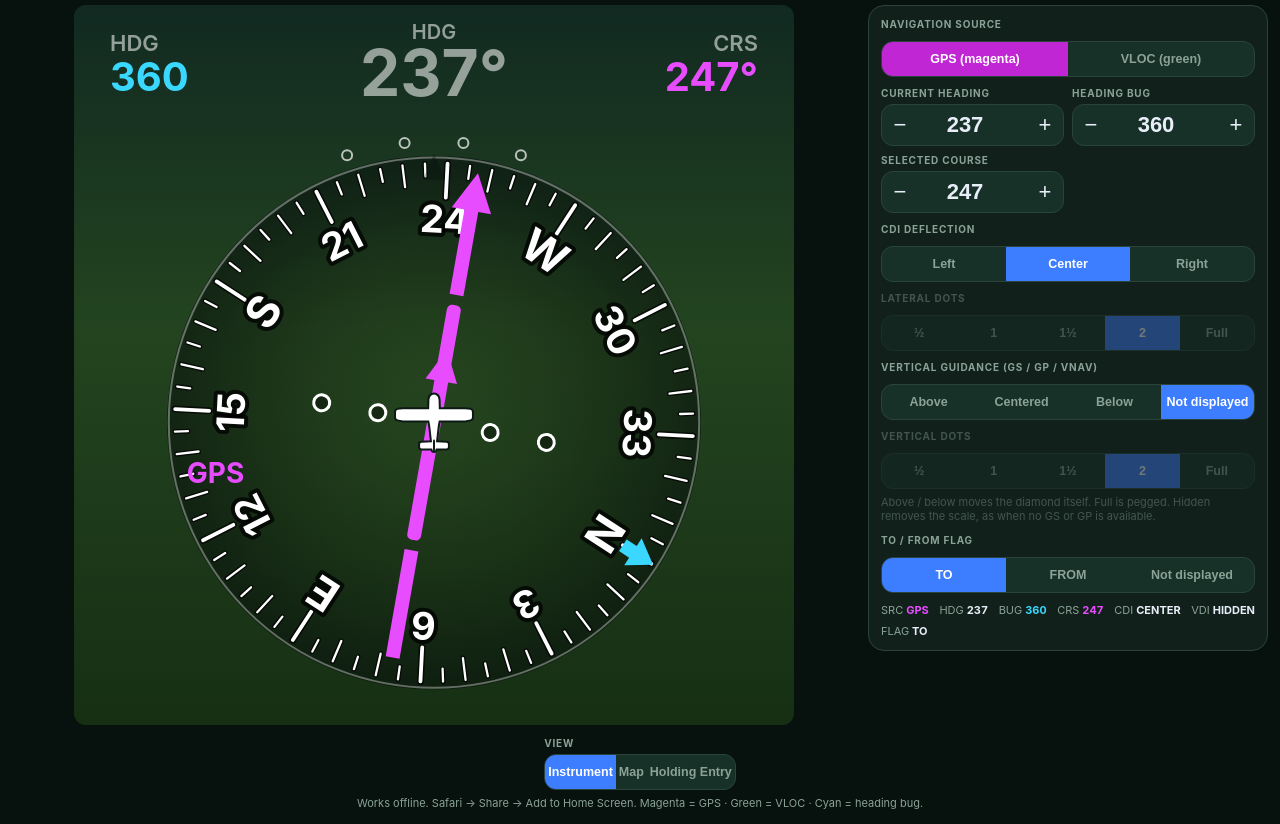
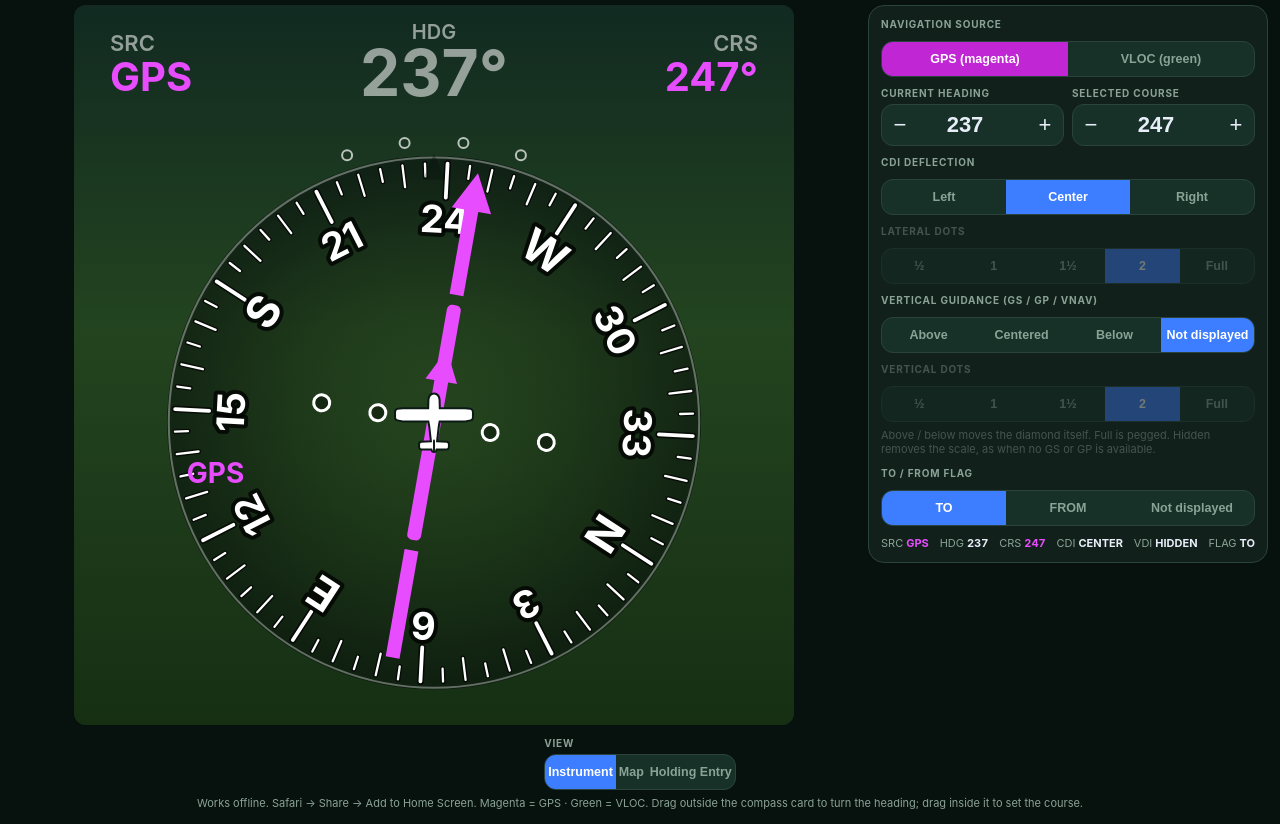
Before and after one commit to BAP-84/g3x-hsi-trainer, a plain HTML site: page index.html in a window 1280 px wide. Shown: the part 35-859 px from the top of the page. Drawn offline with Linux system fonts and the light colour scheme.

Commit message:
HSI: drag ring to turn heading, drag inside card to set course; remove heading bug; SW cache v10

```diff
--- a/index.html
+++ b/index.html
@@ -106,6 +106,8 @@
     .hold-gauge { max-width: min(100%, 720px, calc(100vh - 70px)); }
   }
   .hold-gauge .gauge-frame { background: #0c1a15; }
+  .gauge-frame canvas#hsi { pointer-events: auto; touch-action: none; cursor: grab;
+    -webkit-user-select: none; user-select: none; -webkit-touch-callout: none; }
   .gauge-frame canvas.hold-cv { pointer-events: auto; touch-action: none; cursor: grab;
     -webkit-user-select: none; user-select: none; -webkit-touch-callout: none; }
   .hold-controls { background: var(--panel); border: 1px solid var(--line); border-radius: 16px;
@@ -169,14 +171,6 @@
           </div>
         </div>
         <div>
-          <label for="bug">Heading bug</label>
-          <div class="stepper">
-            <button type="button" data-field="bug" data-d="-1">−</button>
-            <input id="bug" type="number" inputmode="numeric" min="1" max="360" step="1" value="360">
-            <button type="button" data-field="bug" data-d="1">+</button>
-          </div>
-        </div>
-        <div>
           <label for="crs">Selected course</label>
           <div class="stepper">
             <button type="button" data-field="crs" data-d="-1">−</button>
@@ -234,7 +228,6 @@
       <div class="readout">
         <span>SRC <b id="rSrc" class="mag">GPS</b></span>
         <span>HDG <b id="rHdg">237</b></span>
-        <span>BUG <b id="rBug" class="cy">360</b></span>
         <span>CRS <b id="rCrs" class="mag">247</b></span>
         <span>CDI <b id="rCdi">CENTER</b></span>
         <span>VDI <b id="rVdi">HIDDEN</b></span>
@@ -296,7 +289,7 @@
       <button type="button" data-v="hold">Holding Entry</button>
     </div>
   </div>
-  <footer>Works offline. Safari → Share → Add to Home Screen. Magenta = GPS · Green = VLOC · Cyan = heading bug.</footer>
+  <footer>Works offline. Safari → Share → Add to Home Screen. Magenta = GPS · Green = VLOC. Drag outside the compass card to turn the heading; drag inside it to set the course.</footer>
 <script>
 (function () {
   document.body.classList.add('js-on');
@@ -318,12 +311,11 @@
     sizeOne(canvas);
     sizeOne(mapCanvas);
   }
-  const MAG = '#e84cff', GRN = '#2ee66b', CYAN = '#3ad7ff', W = '#ffffff';
-  const state = { src: 'GPS', hdg: 237, bug: 0, crs: 247, dir: 'C', dots: 2, vDir: 'OFF', vDots: 2, flag: 'TO' };
+  const MAG = '#e84cff', GRN = '#2ee66b', W = '#ffffff';
+  const state = { src: 'GPS', hdg: 237, crs: 247, dir: 'C', dots: 2, vDir: 'OFF', vDots: 2, flag: 'TO' };
 
   const pad3 = n => String(((Math.round(n) % 360) + 360) % 360).padStart(3, '0');
   const pad360 = n => { n = ((Math.round(n) % 360) + 360) % 360; return n === 0 ? '360' : pad3(n); };
-  const padBug = pad360;
   function wrap(n) { n = Number(n); if (!isFinite(n)) n = 0; return ((Math.round(n) % 360) + 360) % 360; }
   function navColor() { return state.src === 'GPS' ? MAG : GRN; }
   function offset(dir, dots, pos, neg) {
@@ -338,12 +330,10 @@
 
   function sync() {
     document.getElementById('hdg').value = pad360(state.hdg);
-    document.getElementById('bug').value = padBug(state.bug);
     document.getElementById('crs').value = pad360(state.crs);
     document.getElementById('rSrc').textContent = state.src;
     document.getElementById('rSrc').className = state.src === 'GPS' ? 'mag' : 'grn';
     document.getElementById('rHdg').textContent = pad360(state.hdg);
-    document.getElementById('rBug').textContent = padBug(state.bug);
     document.getElementById('rCrs').textContent = pad360(state.crs);
     document.getElementById('rCrs').className = state.src === 'GPS' ? 'mag' : 'grn';
     const c = cdiOff();
@@ -449,21 +439,6 @@
       ctx.fillStyle = '#ffffff'; ctx.fillText(txt, 0, 0);
       ctx.restore();
     }
-
-    // heading bug (cyan) on rose
-    ctx.save();
-    ctx.rotate(state.bug * Math.PI / 180);
-    ctx.fillStyle = CYAN;
-    ctx.beginPath();
-    ctx.moveTo(0, -R - 2);
-    ctx.lineTo(16, -R + 22);
-    ctx.lineTo(7, -R + 22);
-    ctx.lineTo(7, -R + 34);
-    ctx.lineTo(-7, -R + 34);
-    ctx.lineTo(-7, -R + 22);
-    ctx.lineTo(-16, -R + 22);
-    ctx.closePath(); ctx.fill();
-    ctx.restore();
 
     // course pointer + CDI
     ctx.save();
@@ -580,9 +555,9 @@
     // digital header
     ctx.font = '600 22px -apple-system, Helvetica, sans-serif';
     ctx.textAlign = 'left'; ctx.textBaseline = 'top';
-    ctx.fillStyle = 'rgba(255,255,255,0.55)'; ctx.fillText('HDG', 36, 28);
+    ctx.fillStyle = 'rgba(255,255,255,0.55)'; ctx.fillText('SRC', 36, 28);
     ctx.font = '700 40px -apple-system, Helvetica, sans-serif';
-    ctx.fillStyle = CYAN; ctx.fillText(padBug(state.bug), 36, 54);
+    ctx.fillStyle = col; ctx.fillText(state.src, 36, 54);
 
     ctx.textAlign = 'center';
     ctx.font = '600 20px -apple-system, Helvetica, sans-serif';
@@ -702,7 +677,7 @@
       render();
     });
   });
-  [['hdg','hdg'],['bug','bug'],['crs','crs']].forEach(([id, key]) => {
+  [['hdg','hdg'],['crs','crs']].forEach(([id, key]) => {
     const el = document.getElementById(id);
     const apply = () => { const v = parseInt(el.value, 10); if (isFinite(v)) state[key] = wrap(v); render(); };
     el.addEventListener('change', apply);
@@ -745,9 +720,35 @@
     render();
   });
 
+
+  // Drag on the HSI: outside the compass card turns the heading card, inside it turns the selected course.
+  let hsiDrag = null;
+  function hsiPtr(e) {
+    const r = canvas.getBoundingClientRect(), sc = canvas.width / r.width;
+    const x = (e.clientX - r.left) * sc - canvas.width * 0.50, y = (e.clientY - r.top) * sc - canvas.height * 0.58;
+    const a = Math.atan2(x, -y) * 180 / Math.PI;
+    return { r: Math.hypot(x, y), a: (a + 360) % 360, R: canvas.width * 0.36 };
+  }
+  const hsiDiff = (a, b) => { let d = ((a - b) % 360 + 360) % 360; return d > 180 ? d - 360 : d; };
+  canvas.addEventListener('pointerdown', e => {
+    if (e.button !== undefined && e.button > 0) return;
+    const p = hsiPtr(e);
+    hsiDrag = { mode: p.r > p.R ? 'hdg' : 'crs', a0: p.a, v0: p.r > p.R ? state.hdg : state.crs };
+    canvas.setPointerCapture(e.pointerId); canvas.style.cursor = 'grabbing'; e.preventDefault();
+  });
+  canvas.addEventListener('pointermove', e => {
+    if (!hsiDrag) return;
+    const d = hsiDiff(hsiPtr(e).a, hsiDrag.a0);
+    if (hsiDrag.mode === 'hdg') state.hdg = wrap(hsiDrag.v0 - d);   // card follows the finger
+    else state.crs = wrap(hsiDrag.v0 + d);                           // course pointer follows the finger
+    render(); e.preventDefault();
+  });
+  const hsiEnd = () => { if (hsiDrag) { hsiDrag = null; canvas.style.cursor = ''; render(); } };
+  canvas.addEventListener('pointerup', hsiEnd); canvas.addEventListener('pointercancel', hsiEnd);
+  canvas.addEventListener('touchmove', e => { if (hsiDrag) e.preventDefault(); }, { passive: false });
   try {
     const saved = JSON.parse(localStorage.getItem('g3x-hsi-trainer') || 'null');
-    if (saved && saved.src) Object.assign(state, saved);
+    if (saved && saved.src) { Object.assign(state, saved); delete state.bug; }
     document.querySelectorAll('#src button').forEach(b => b.classList.toggle('on', b.dataset.v === state.src));
     document.querySelectorAll('#cdiDir button').forEach(b => b.classList.toggle('on', b.dataset.v === state.dir));
     document.querySelectorAll('#hDots button').forEach(b => b.classList.toggle('on', Number(b.dataset.v) === state.dots));
--- a/sw.js
+++ b/sw.js
@@ -1,4 +1,4 @@
-const CACHE = 'g3x-hsi-trainer-v9';
+const CACHE = 'g3x-hsi-trainer-v10';
 const ASSETS = ['./', './index.html', './manifest.webmanifest', './apple-touch-icon.png'];
 self.addEventListener('install', (event) => {
   event.waitUntil(caches.open(CACHE).then((cache) => cache.addAll(ASSETS)));
```
Also changed, not shown: previews/hsi-drag-iphone-portrait.png (added), previews/hsi-drag-regress-holding.png (added), previews/hsi-drag-regress-map.png (added).
